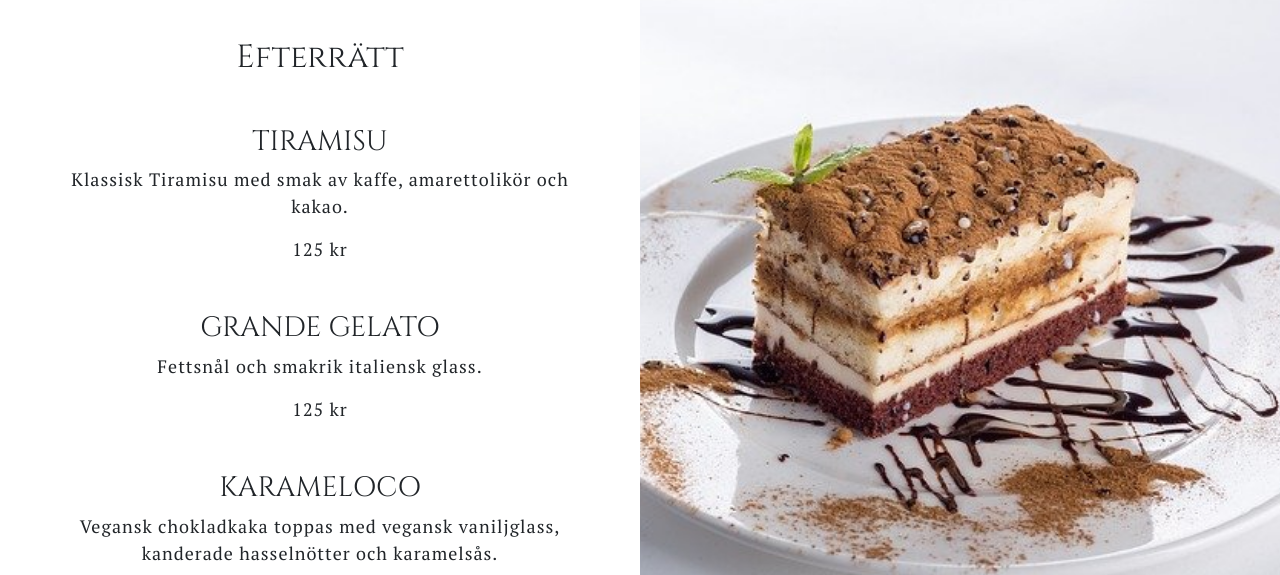
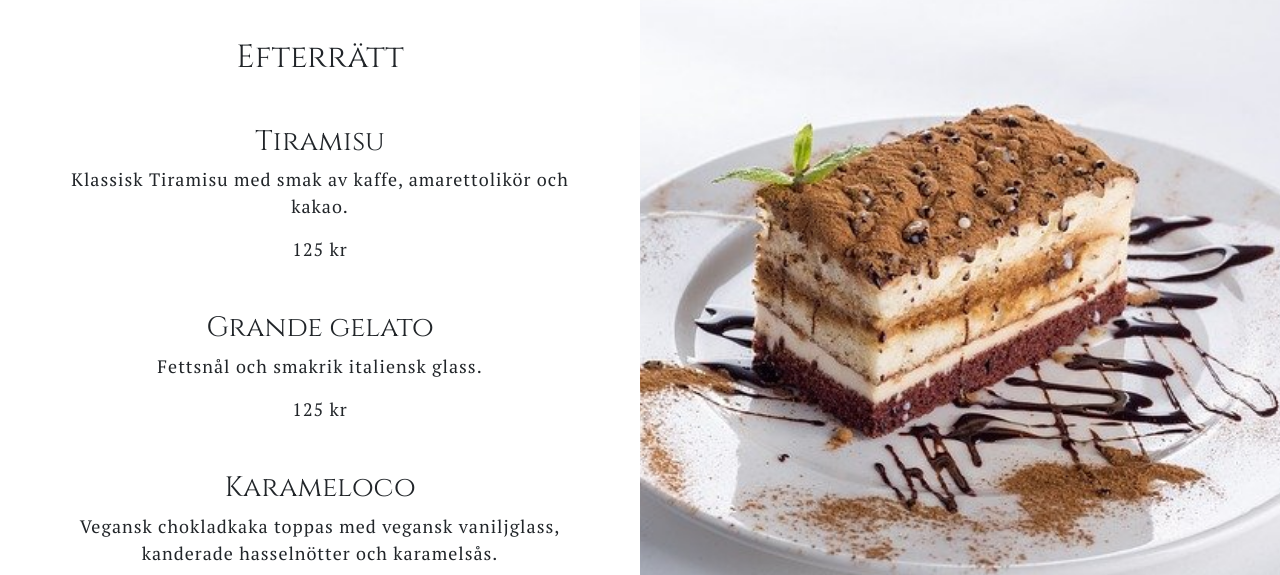
Before and after one commit to SaraEkman/React-Restaurant, a React (Create React App) app: page /menu in a window 1280 px wide. Shown: the part 2620-3195 px from the top of the page. Built offline with nearby package versions, Linux system fonts and the light colour scheme; a web font is replaced by a local one.

Commit message:
Kommenterat

```diff
--- a/src/components/admin/Admin.tsx
+++ b/src/components/admin/Admin.tsx
@@ -30,7 +30,6 @@ export function Admin() {
 
     if (name === Name && passWord === PassWord) {
       setShow(true);
-      getBookings();
     }
   };
   const [bookings, setBookings] = useState<IBooking[]>([]);
@@ -39,14 +38,24 @@ export function Admin() {
 
   const service = new GetAdminService();
 
+  // Hämtar bokningar när vi loggat in eller redan är inloggad
   useEffect(() => {
-    //getBookings();
-  }, []);
+    if (Show) {
+      getBookings();
+    }
+    //VSC hjälpte till med varningen.
+    // eslint-disable-next-line react-hooks/exhaustive-deps
+  }, [Show]);
 
   function deleteBooking(id: string) {
     service.deleteBooking(id).then(() => {
+      //Filtrerar bort den borttagna bokningen.
       const filteredBookings = bookings.filter((booking) => {
-        return id !== booking._id;
+        if (id === booking._id) {
+          return false;
+        } else {
+          return true;
+        }
       });
       setBookings(filteredBookings);
     });
@@ -57,9 +66,11 @@ export function Admin() {
       getBookings();
     });
   }
+
   function updateBooking(updatedBooking: IBooking) {
     setModalUpdateShow(undefined);
     service.changeBooking(updatedBooking).then(() => {
+      // Byter ut den gamla bokningen med samma id, med den nya uppdaterade bokningen.
       const changedBookings = bookings.map((booking) => {
         if (booking._id === updatedBooking._id) return updatedBooking;
         return booking;
@@ -73,6 +84,8 @@ export function Admin() {
       const customerIds = bookings.map((booking) => booking.customerId);
       service.getCustomers(customerIds).then((customerData) => {
         if (customerData.length > 0) {
+          // Om vi har fått en array av customers. Gå igenom bokningarna och hitta arrayindex i customers array.
+          // Lägg då till den till bokningen.
           const updatedBookings = bookings.map((b) => {
             let index = customerData.findIndex((a) => a._id === b.customerId);
             if (index > -1) {
--- a/src/components/admin/NewManualBookingModal.tsx
+++ b/src/components/admin/NewManualBookingModal.tsx
@@ -39,7 +39,7 @@ export function NewManualBookingModal(props: {
         return b.date === booking.date;
       });
       // Beräkna antal bord som är lediga det datumet
-      // Reduce går igenom varenda bokning i filterdbokings kolla på
+      // Reduce går igenom varenda bokning i filterdbookings och retunerar antal lediga bord.
       const available1800Slots = filteredBookings.reduce(
         (numberOfFreeTables, oneOfExsistingBookings) => {
           if (oneOfExsistingBookings.time === "18:00") {
@@ -73,6 +73,7 @@ export function NewManualBookingModal(props: {
     }
   }, [booking.date, props.bookings]);
 
+  // När vi ändrar antal gäster sätter vi tiden till 0 igen.
   function handleNumberOfGuestsChange(e: ChangeEvent<HTMLInputElement>) {
     let name = e.target.name;
     const value =
@@ -96,10 +97,11 @@ export function NewManualBookingModal(props: {
   }
 
   function setTime(time: string) {
-    console.log("setTime", time);
-    setBooking({ ...booking, time: time });
+    setBooking({ ...booking, time });
   }
 
+  // Hanterar valideringen, om allt inte är ifyllt visas felmeddelanden upp.
+  // Om allt fyllts i sparas bokningen.
   const handleSubmit = (event: any) => {
     setTimeError(false);
     const form = event?.currentTarget;
--- a/src/components/admin/UpdateBookingModal.tsx
+++ b/src/components/admin/UpdateBookingModal.tsx
@@ -1,4 +1,4 @@
-import React, { ChangeEvent, useEffect, useState } from "react";
+import { ChangeEvent, useEffect, useState } from "react";
 import { MouseEventHandler } from "react";
 import { Button, Form, Modal } from "react-bootstrap";
 import { IBooking } from "../../models/interfaces/IBooking";
@@ -29,7 +29,7 @@ export function UpdateBookingModal(props: {
         return b.date === booking.date && b._id !== props.booking._id;
       });
       // Beräkna antal bord som är lediga det datumet
-      // Reduce går igenom varenda bokning i filterdbokings kolla på
+      // Reduce går igenom varenda bokning i filterdbookings och retunerar antal lediga bord.
       const available1800Slots = filteredBookings.reduce(
         (numberOfFreeTables, oneOfExsistingBookings) => {
           if (oneOfExsistingBookings.time === "18:00") {
@@ -64,19 +64,17 @@ export function UpdateBookingModal(props: {
     }
   }, [booking.date, props.booking._id, props.bookings]);
 
-  useEffect(() => {
-    if (props.booking) {
-      setBooking(props.booking);
-    }
-  }, [props.booking]);
-
+  // När vi ändrar datumet vill vi sätta tiden till 0.
   function changeDate(e: ChangeEvent<HTMLInputElement>) {
     setBooking({ ...booking, time: "", date: e.target.value });
   }
 
+  // Sätter tiden till det man valt
   function setTime(time: string) {
     setBooking({ ...booking, time });
   }
+
+  // När vi ändrar antal gäster sätter vi tiden till 0 igen.
   function handleNumberOfGuestsChange(e: ChangeEvent<HTMLInputElement>) {
     let name = e.target.name;
     const value =
@@ -84,6 +82,9 @@ export function UpdateBookingModal(props: {
 
     setBooking({ ...booking, [name]: value, time: "" });
   }
+
+  // Hanterar valideringen, om allt inte är ifyllt visas felmeddelanden upp.
+  // Om allt fyllts i sparas bokningen.
   const handleSubmit = (event: any) => {
     setTimeError(false);
     const form = event?.currentTarget;
--- a/src/components/menu/Menu.tsx
+++ b/src/components/menu/Menu.tsx
@@ -3,6 +3,11 @@ import { Col, Row, Container, Image } from "react-bootstrap";
 
 import menuJson from "../../data/menu.json";
 import { IDish, IMenu } from "../../models/interfaces/IMenu";
+
+/**
+ * Hämtar en Json fil som innehåller menyn. Visar upp den på sidan med hjälp av map.
+ *
+ */
 
 export function Menu() {
   const [menu] = useState<IMenu[]>(menuJson);
--- a/src/data/menu.json
+++ b/src/data/menu.json
@@ -76,17 +76,17 @@
         "imagePath": "./images/cake.jpg",
         "dishes": [
             {
-                "name": "TIRAMISU",
+                "name": "Tiramisu",
                 "description": "Klassisk Tiramisu med smak av kaffe, amarettolikör och kakao.",
                 "sek": 125
             },
             {
-                "name": " GRANDE GELATO",
+                "name": " Grande gelato",
                 "description": "Fettsnål och smakrik italiensk glass.",
                 "sek": 125
             },
             {
-                "name": "KARAMELOCO",
+                "name": "Karameloco",
                 "description": "Vegansk chokladkaka toppas med vegansk vaniljglass, kanderade hasselnötter och karamelsås.",
                 "sek": 125
             }
```
